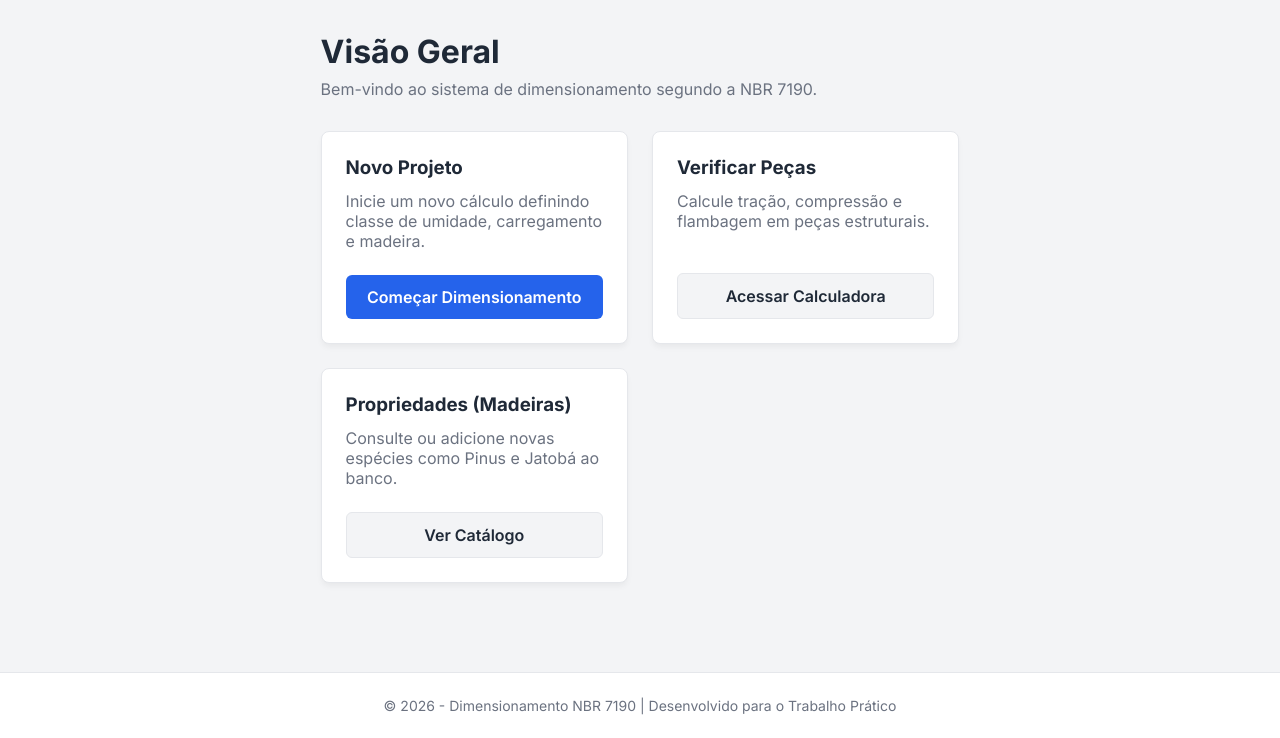
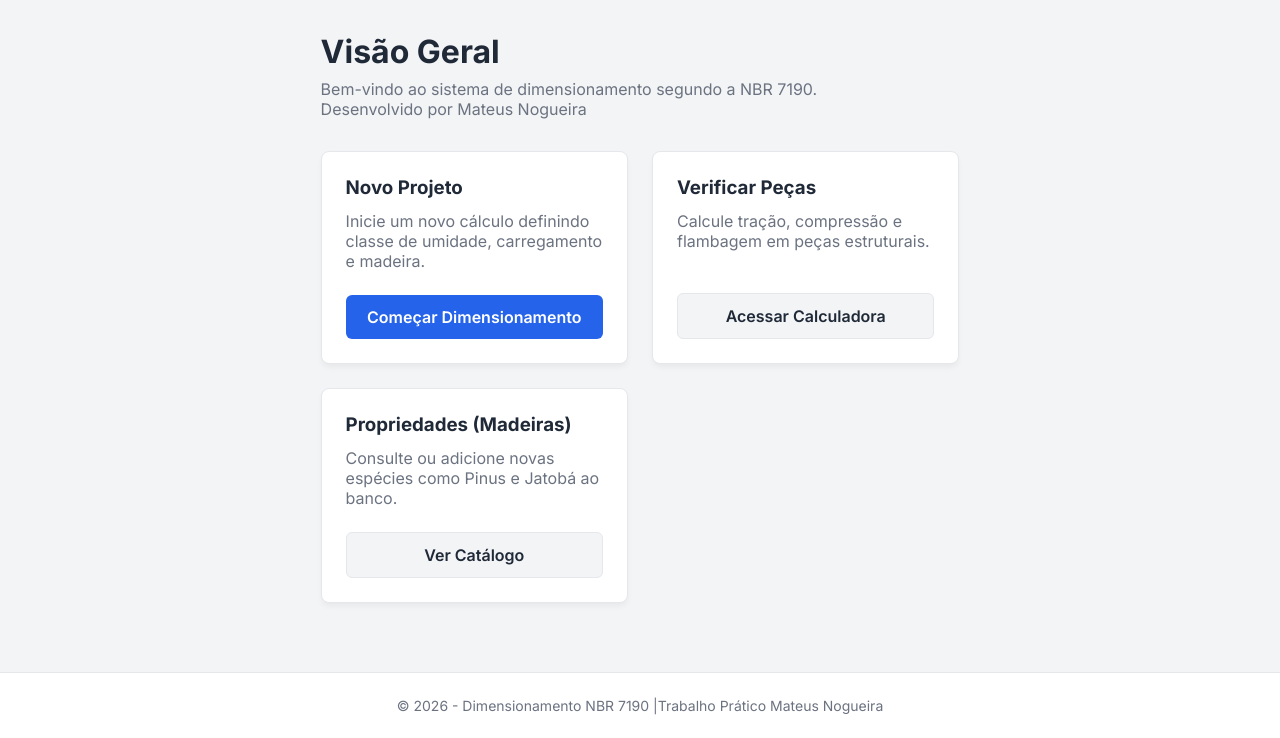
Before and after one commit to Marcos-SI/Dimensiona_Madeira, a Django app: page / in a window 1280 px wide. Shown: the part 62-800 px from the top of the page. Run offline with Django 5.2, Linux system fonts and the light colour scheme.

Commit message:
fix: correções

```diff
--- a/dem-api/dimensionamento/templates/dimensionamento/pages/home.html
+++ b/dem-api/dimensionamento/templates/dimensionamento/pages/home.html
@@ -4,6 +4,7 @@
 <section class="dashboard-header">
     <h2>Visão Geral</h2>
     <p>Bem-vindo ao sistema de dimensionamento segundo a NBR 7190.</p>
+    <p>Desenvolvido por Mateus Nogueira</p>
 </section>
 
 <section class="cards-grid">
--- a/dem-api/dimensionamento/templates/dimensionamento/partials/footer.html
+++ b/dem-api/dimensionamento/templates/dimensionamento/partials/footer.html
@@ -1,3 +1,3 @@
 <footer class="main-footer">
-    <p>&copy; 2026 - Dimensionamento NBR 7190 | Desenvolvido para o Trabalho Prático</p>
+    <p>&copy; 2026 - Dimensionamento NBR 7190 |Trabalho Prático Mateus Nogueira</p>
 </footer>
```
